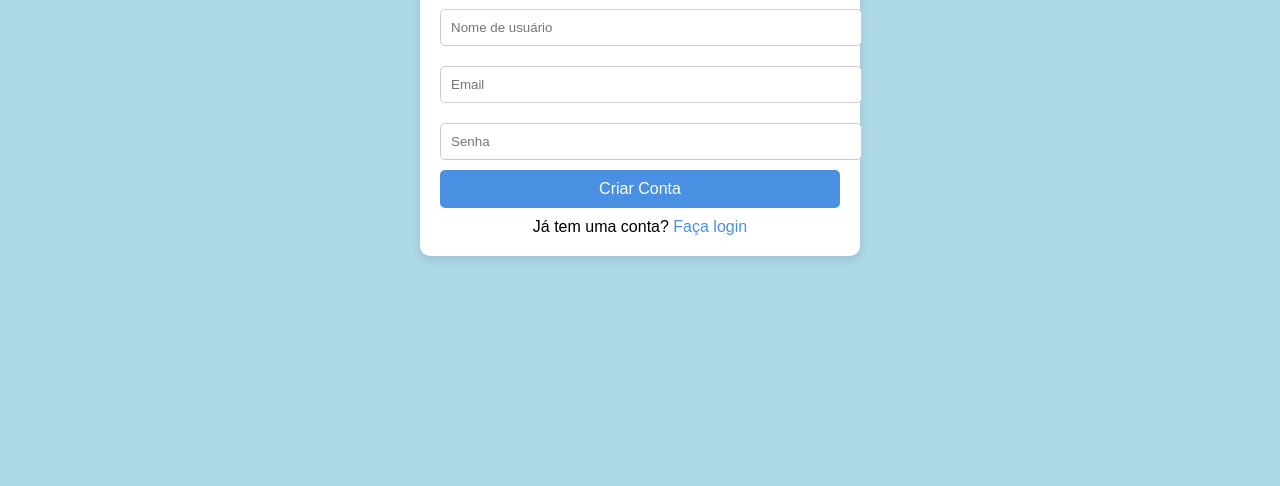
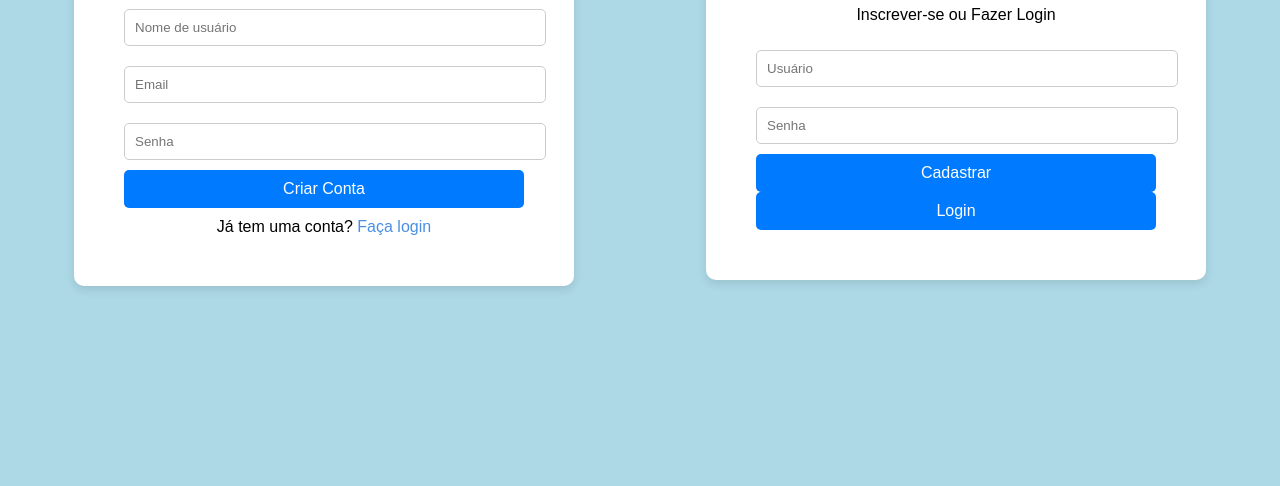
Before and after one commit to Portalcelebsofc/kyk-social, a plain HTML site: page index.html in a window 1280 px wide. Shown: the part 330-816 px from the top of the page. Drawn offline with Linux system fonts and the light colour scheme.

Commit message:
Update index.html

```diff
--- a/index.html
+++ b/index.html
@@ -142,3 +142,75 @@
             font-family: Arial, sans-serif; /* Fonte do texto */
 
             <!--TELA INICAL DO APP-->
+
+<!DOCTYPE html>
+<html lang="pt-BR">
+<head>
+    <meta charset="UTF-8">
+    <meta name="viewport" content="width=device-width, initial-scale=1.0">
+    <title>Tela de Cadastro/Login - KykSocial</title>
+    <style>
+        body {
+            background-color: #f0f4f8;
+            font-family: Arial, sans-serif;
+        }
+
+        .container {
+            width: 100%;
+            max-width: 400px;
+            margin: 0 auto;
+            padding: 50px;
+            text-align: center;
+        }
+
+        input {
+            width: 100%;
+            padding: 10px;
+            margin: 10px 0;
+            border: 1px solid #ccc;
+            border-radius: 5px;
+        }
+
+        button {
+            padding: 10px 15px;
+            background-color: #007bff;
+            color: white;
+            border: none;
+            border-radius: 5px;
+            cursor: pointer;
+        }
+
+        button:hover {
+            background-color: #0056b3;
+        }
+    </style>
+</head>
+<body>
+    <div class="container">
+        <h1>KykSocial</h1>
+        <p>Inscrever-se ou Fazer Login</p>
+
+        <form id="loginForm">
+            <input type="text" id="username" placeholder="Usuário" required>
+            <input type="password" id="password" placeholder="Senha" required>
+            <button type="submit">Cadastrar</button>
+            <button type="button" id="loginButton">Login</button>
+        </form>
+    </div>
+
+    <script>
+        // Ao clicar em Cadastrar (simula o envio do formulário)
+        document.querySelector('form').addEventListener('submit', function(event) {
+            event.preventDefault(); // Evita o envio padrão
+            // Redireciona para a tela inicial
+            window.location.href = "tela_inicial.html";
+        });
+
+        // Ao clicar no botão de login
+        document.getElementById('loginButton').addEventListener('click', function() {
+            // Redireciona para a tela inicial
+            window.location.href = "tela_inicial.html";
+        });
+    </script>
+</body>
+</html>
```
